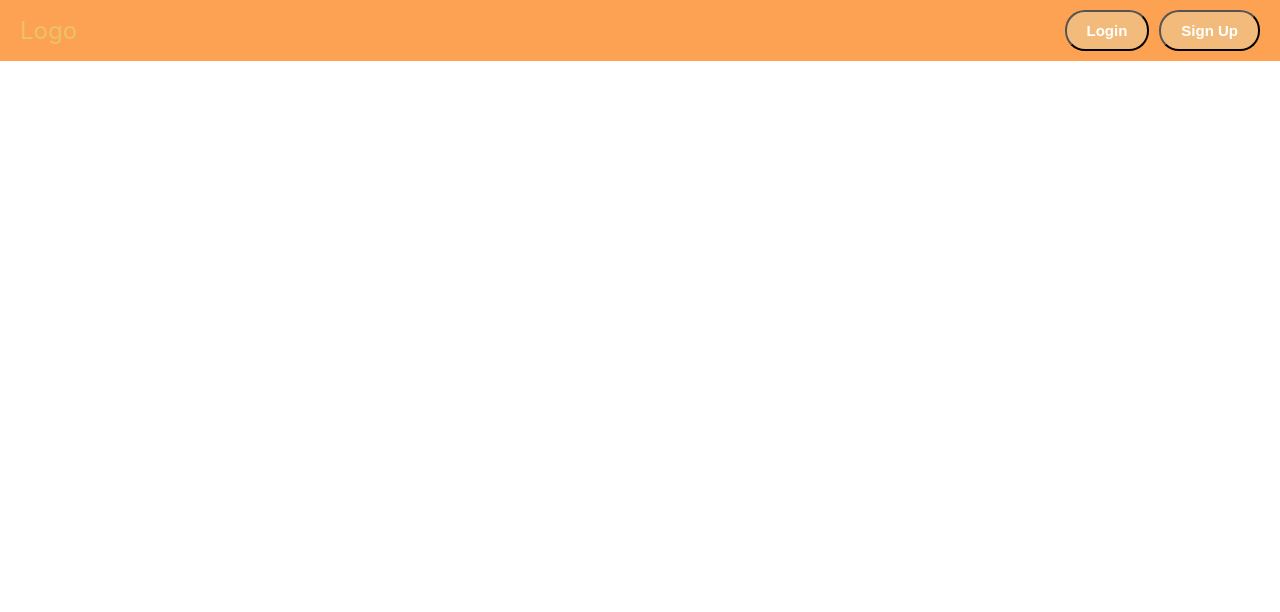
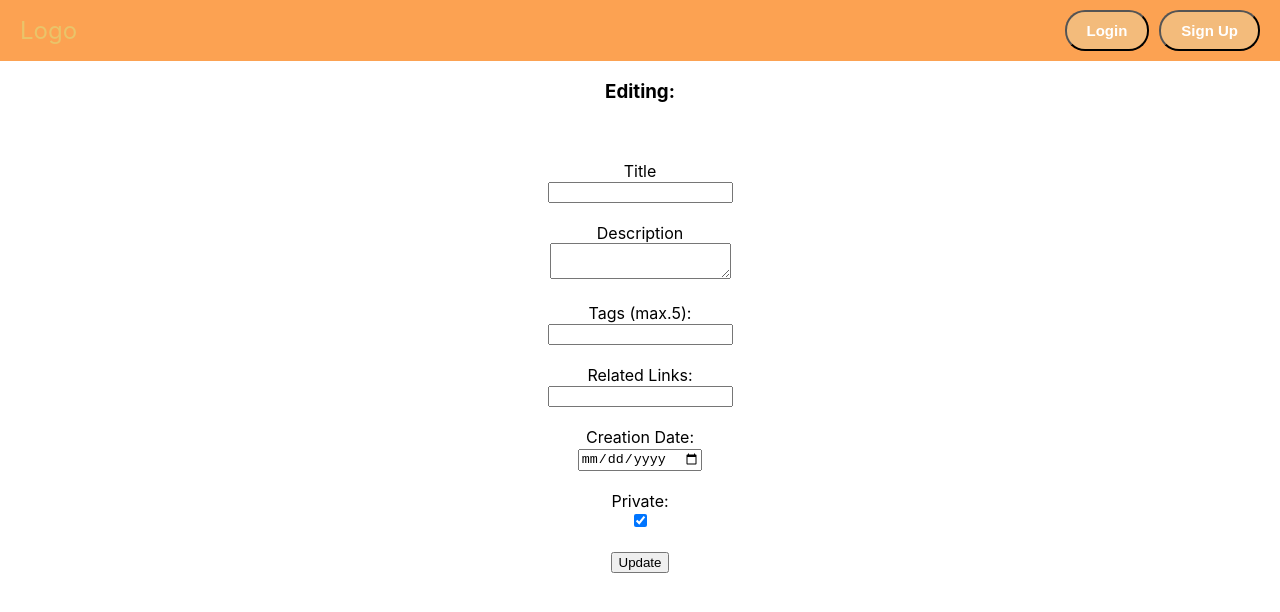
Before and after one commit to ProjectWeBuzz/client-side, a React (Create React App) app: page /projects/edit/1 in a window 1280 px wide. Before the commit this address had no page. Shown: the top 612 px of the page. Built offline with nearby package versions, Linux system fonts and the light colour scheme; no server answers.

Commit message:
add and edit projects but no images

```diff
--- a/src/App.js
+++ b/src/App.js
@@ -7,8 +7,10 @@ import UserProfile from './pages/UserProfilePage';
 import { Routes, Route } from "react-router-dom";
 import IsPrivate from "./components/IsPrivate";
 import IsAnon from "./components/IsAnon";
-import AllProjectsPage from "./pages/AllProjectsPage"
-import CreateProject from "./components/CreateProject"
+import AllProjectsPage from "./pages/AllProjectsPage";
+import CreateProject from "./components/CreateProject";
+import ProjectDetails from "./pages/ProjectDetails";
+import ProjectEdit from "./pages/ProjectEdit";
 
 
 function App() {
@@ -24,6 +26,8 @@ function App() {
       <Route path="/profile" element={<IsPrivate><UserProfile /></IsPrivate>} />
       <Route path="/create-project" element={ <CreateProject /> } />
       <Route path="/projects" element={ <AllProjectsPage /> } />
+      <Route path="/projects/:projectId" element={<ProjectDetails/>}></Route>
+      <Route path="/projects/edit/:projectId" element={<ProjectEdit/>}></Route>
 
 
       {/* Rota anterior : <Route path="/projects" element={ <IsPrivate><AllProjectsPage /></IsPrivate> } /> */}
--- a/src/components/CreateProject.js
+++ b/src/components/CreateProject.js
@@ -1,6 +1,7 @@
 import { useState, useContext } from "react";
 import axios from "axios";
 import { AuthContext } from "../context/auth.context"; // Import your AuthContext here
+import { useNavigate } from "react-router-dom";
 
 // import {useNavigate} from "react-router-dom"
 
@@ -8,6 +9,8 @@ import { AuthContext } from "../context/auth.context"; // Import your AuthContex
 const API_URL = "http://localhost:5005";
 
 function CreateProject() {
+
+  const navigate = useNavigate();
 
     const { storeToken } = useContext(AuthContext); // Access the storeToken function from your AuthContext
 
@@ -95,6 +98,8 @@ const handleCheckboxChange = (e) => {
             setCreationdate("");
             setIsPrivate(true);
 
+            navigate('/projects');
+
         })
         .catch((error) => console.log(error));
 };
@@ -131,8 +136,7 @@ const handleCheckboxChange = (e) => {
         /> */}
 
         <label>Description: </label>
-        <input
-            type="text"
+        <textarea
             name="description"
             value={description}
             onChange={(e) => setDescription(e.target.value)}
--- a/src/pages/AllProjectsPage.js
+++ b/src/pages/AllProjectsPage.js
@@ -29,15 +29,26 @@ function AllProjectsPage () {
 
     return (
       <div>
+        <br></br>
+
         <h1>Projects</h1>
         <Link to="/create-project"><button className="round-button">Add New Project</button></Link>
+
+        <br></br>
+        <br></br>
+        <br></br>
+        <br></br>
 
         {projects.map((project) => {
           return (
             <div key={project._id} className="project">
               <h3>{project.title}</h3>
               <p>{project.description}</p>
-              <Link to={`/projects/${project._id}`}></Link>
+              <Link to={`/projects/${project._id}`}>
+                <h3>{project.title}</h3>
+              </Link>
+              <br></br>
+              <br></br>
             </div>
           );
         })}
--- /dev/null
+++ b/src/pages/ProjectDetails.js
@@ -0,0 +1,57 @@
+import React, { useState, useEffect } from 'react';
+import axios from 'axios';
+import {Link, useParams} from "react-router-dom";
+
+
+const API_URL = "http://localhost:5005";
+
+
+function ProjectDetails () {
+
+    const [project, setProject] = useState({});
+
+    const {projectId} = useParams();
+
+    const storedToken = localStorage.getItem("authToken");
+
+
+    const getProject = () => {
+        axios
+          .get(`${API_URL}/api/projects/${projectId}`, {
+            headers: {
+                Authorization: `Bearer ${storedToken}`,
+              },
+          })
+          .then((response) => {
+              const oneProject = response.data;
+              console.log(response.data)
+              setProject(oneProject);
+            })
+          .catch((error) => console.log(error));
+      };
+
+      useEffect(()=> {
+        getProject();
+      }, [] );
+
+    return (
+        <div className="ProjectDetails">
+            <h2>Project Details</h2>
+            {/* <img style={{width:"30px"}} src={project.image_url} alt={project.title} /> */}
+            <h3>{project.title}</h3>
+            <p>Description: {project.description}</p>
+            <p>Tags: {project.tags}</p>
+            <p>Social Links: {project.sociallinksproject}</p>
+            <p>Creation Date: {project.creationdate}</p>
+            <p>Private: {project.IsPrivate ? 'Yes' : 'No'}</p>
+
+
+
+            <Link to="/projects"><button>Back to Projects</button></Link>
+
+            <Link to={`/projects/edit/${projectId}`}><button>Edit Project</button></Link>
+        </div>
+    );
+}
+
+export default ProjectDetails;
--- /dev/null
+++ b/src/pages/ProjectEdit.js
@@ -0,0 +1,165 @@
+// src/pages/EditProjectPage.js
+
+import { useState, useEffect } from "react";
+import axios from "axios";
+import {useParams, useNavigate} from "react-router-dom";
+
+const API_URL = "http://localhost:5005";
+
+function EditProjectPage(props) {
+
+
+  const [title, setTitle] = useState("");
+  const [description, setDescription] = useState("");
+  const [tags, setTags] = useState(["tag1", "tag2"]);
+  const [sociallinksproject, setSociallinksproject] = useState(["link1", "link2"]);
+  const [creationdate, setCreationdate] = useState("");
+  const [IsPrivate, setIsPrivate] = useState(true);
+
+
+  const tagLimit = tags.length >= 5;
+
+
+  const {projectId} = useParams();
+  const navigate = useNavigate();
+
+
+  const handleCheckboxChange = (e) => {
+    setIsPrivate(e.target.checked);
+  };
+
+
+  useEffect(() => {
+    axios
+      .get(`${API_URL}/api/projects/${projectId}`)
+      .then((response) => {
+        /*
+          We update the state with the project data coming from the response.
+          This way we set inputs to show the actual title and description of the project
+        */
+        const oneProject = response.data;
+        setTitle(oneProject.title);
+        setDescription(oneProject.description);
+        setTags(oneProject.tags);
+        setSociallinksproject(oneProject.sociallinksproject);
+        setCreationdate(oneProject.creationdate);
+        setIsPrivate(oneProject.IsPrivate);
+
+      })
+      .catch((error) => console.log(error));
+
+  }, [projectId]);
+
+
+  const handleFormSubmit = (e) => {
+    e.preventDefault();
+    // Create an object representing the body of the PUT request
+    const requestBody = { title, description, tags, sociallinksproject, creationdate, IsPrivate };
+
+    axios
+    .put(`${API_URL}/api/projects/${projectId}`, requestBody)
+    .then((response) => {
+      // Once the request is resolved successfully and the project
+      // is updated we navigate back to the details page
+      navigate(`/projects/${projectId}`)
+    });
+};
+
+
+  return (
+    <div className="EditProjectPage">
+
+      <h3>Editing: {title}</h3>
+
+    <br></br>
+    <br></br>
+
+
+      <form onSubmit={handleFormSubmit}>
+
+        <label>Title</label>
+        <br></br>
+        <input
+          type="text"
+          name="title"
+          value={title}
+          onChange={(e) => setTitle(e.target.value)}
+        />
+
+    <br></br>
+    <br></br>
+
+
+        <label>Description</label>
+        <br></br>
+        <textarea
+          name="description"
+          value={description}
+          onChange={(e) => setDescription(e.target.value)}
+        />
+
+    <br></br>
+    <br></br>
+
+
+        <label>Tags (max.5): </label>
+        <br></br>
+        <input
+            type="text"
+            name="tags"
+            checked={tags}
+            onChange={(e) => setTags(e.target.value)}
+            disabled={tagLimit}
+        />
+
+    <br></br>
+    <br></br>
+
+
+        <label>Related Links: </label>
+        <br></br>
+        <input
+            type="text"
+            name="sociallinksproject"
+            checked={sociallinksproject}
+            onChange={(e) => setSociallinksproject(e.target.value)}
+        />
+
+    <br></br>
+    <br></br>
+
+
+
+        <label>Creation Date: </label>
+        <br></br>
+        <input
+            type="date"
+            name="creationdate"
+            checked={creationdate}
+            onChange={(e) => setCreationdate(e.target.value)}
+        />
+
+    <br></br>
+    <br></br>
+
+
+
+        <label>Private: </label>
+        <br></br>
+        <input
+            type="checkbox" // Use "checkbox" for boolean values
+            name="IsPrivate"
+            checked={IsPrivate} // Assuming "private" is a boolean variable
+            onChange={handleCheckboxChange}
+        />
+
+    <br></br>
+    <br></br>
+
+        <button type="submit">Update {title}</button>
+      </form>
+    </div>
+  );
+}
+
+export default EditProjectPage;
```
